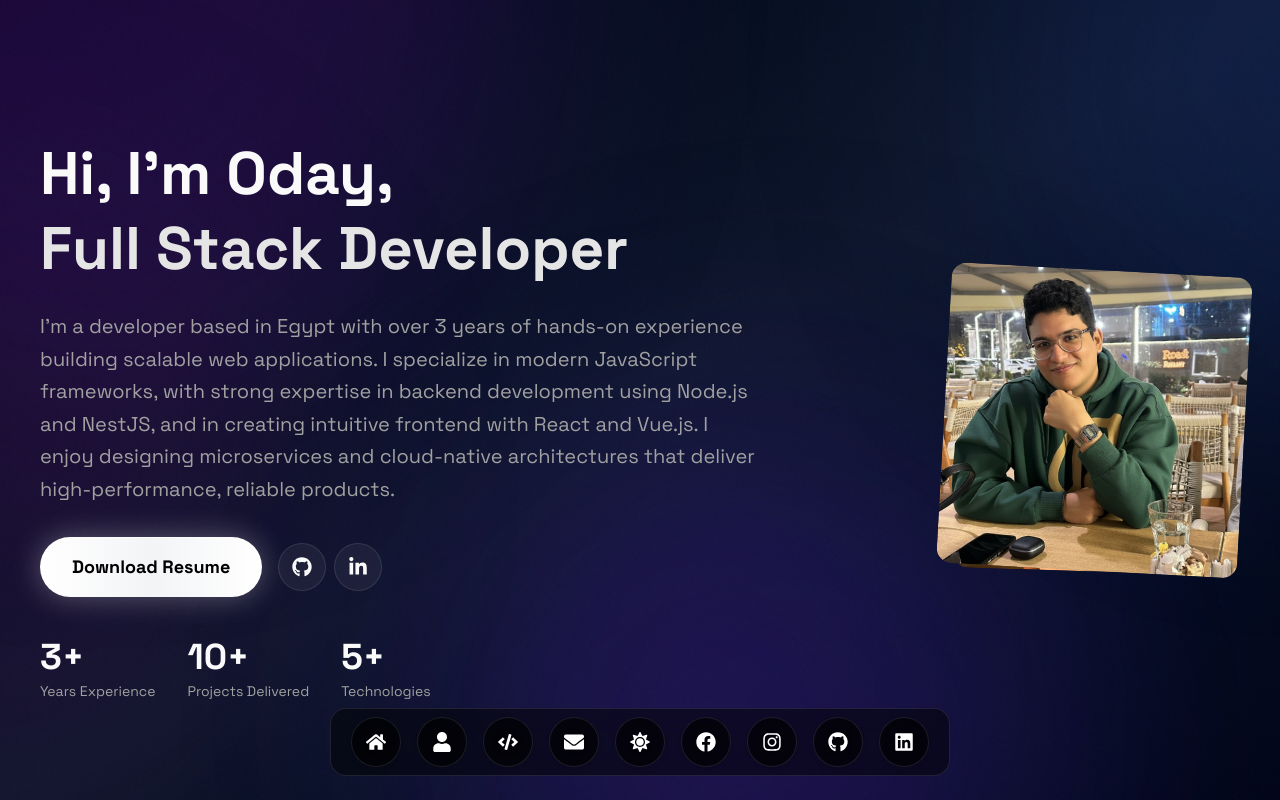
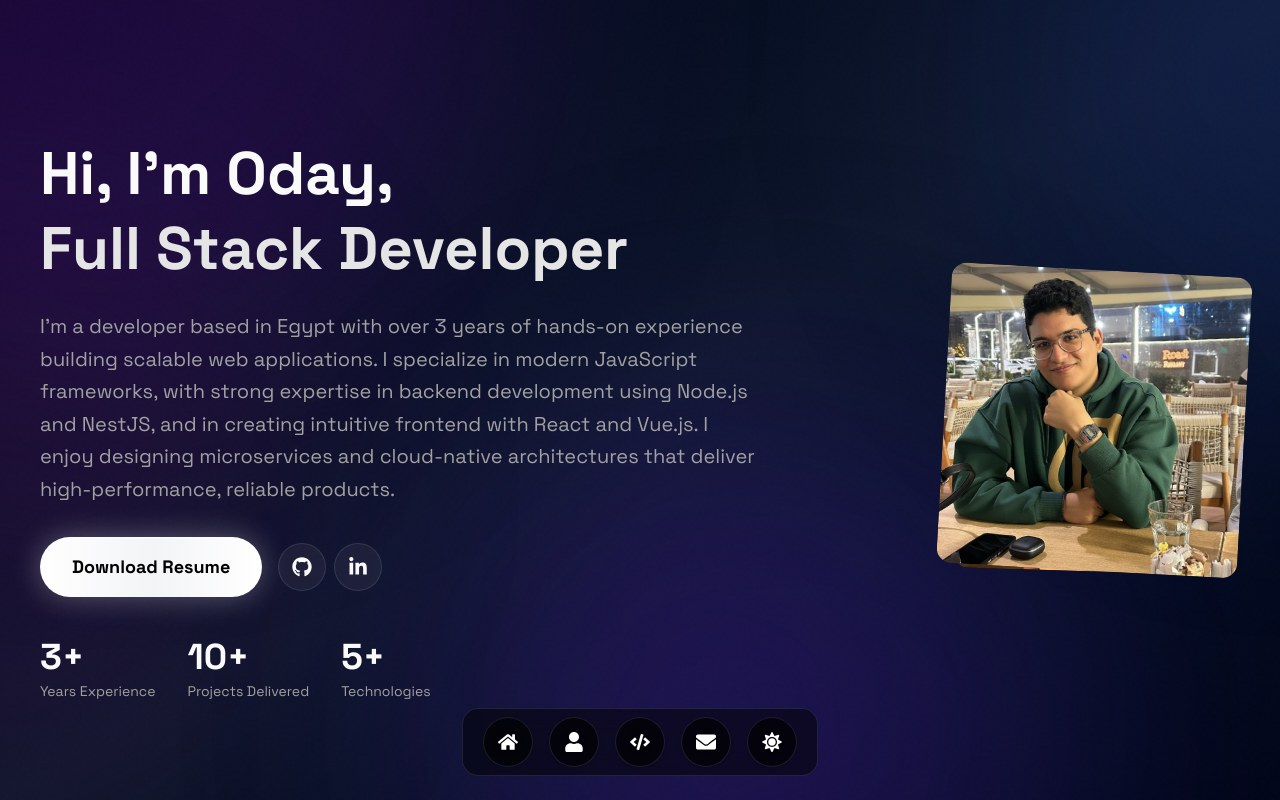
Before and after one commit to AKira0169/portfolio-oday-tarek, a React (Vite) app: page /#/ in a window 1280 px wide. Shown: the top 800 px of the page. Built offline with nearby package versions, Linux system fonts and the light colour scheme.

Commit message:
feat: Add Facebook and Instagram links to Contact component

```diff
--- a/src/components/Contact.tsx
+++ b/src/components/Contact.tsx
@@ -1,4 +1,4 @@
-import { FaGithub, FaLinkedinIn, FaWhatsapp } from "react-icons/fa";
+import { FaGithub, FaLinkedinIn, FaWhatsapp, FaFacebook, FaInstagram } from "react-icons/fa";
 import { MdEmail } from "react-icons/md";
 
 const socialLinks = [
@@ -25,6 +25,18 @@ const socialLinks = [
     icon: <FaLinkedinIn className="h-5 w-5" />,
     href: "https://linkedin.com/in/oday-tarek",
     label: "oday-tarek",
+  },
+  {
+    name: "Facebook",
+    icon: <FaFacebook className="h-5 w-5" />,
+    href: "https://www.facebook.com/odayterk",
+    label: "odayterk",
+  },
+  {
+    name: "Instagram",
+    icon: <FaInstagram className="h-5 w-5" />,
+    href: "https://www.instagram.com/akira0169/",
+    label: "akira0169",
   },
 ];
 
--- a/src/components/layout/Header.tsx
+++ b/src/components/layout/Header.tsx
@@ -3,10 +3,6 @@ import { useEffect, useState } from "react";
 import {
   FaEnvelope,
   FaHome,
-  FaFacebook,
-  FaInstagram,
-  FaGithub,
-  FaLinkedin,
   FaSun,
   FaMoon,
   FaUser,
@@ -87,34 +83,6 @@ const Header = () => {
       onClick: toggleTheme,
       className: "bg-white/50 backdrop-blur-md border border-black/10 hover:bg-white/80 dark:bg-black/50 dark:border-white/10 dark:hover:bg-black/70",
     },
-
-    // Social links (open in new tab)
-    {
-      icon: <FaFacebook className="text-black dark:text-white" />,
-      label: "Facebook",
-      onClick: () => window.open("https://www.facebook.com/odayterk", "_blank"),
-      className: "bg-white/50 backdrop-blur-md border border-black/10 hover:bg-white/80 dark:bg-black/50 dark:border-white/10 dark:hover:bg-black/70",
-    },
-    {
-      icon: <FaInstagram className="text-black dark:text-white" />,
-      label: "Instagram",
-      onClick: () =>
-        window.open("https://www.instagram.com/akira0169/", "_blank"),
-      className: "bg-white/50 backdrop-blur-md border border-black/10 hover:bg-white/80 dark:bg-black/50 dark:border-white/10 dark:hover:bg-black/70",
-    },
-    {
-      icon: <FaGithub className="text-black dark:text-white" />,
-      label: "GitHub",
-      onClick: () => window.open("https://github.com/AKira0169", "_blank"),
-      className: "bg-white/50 backdrop-blur-md border border-black/10 hover:bg-white/80 dark:bg-black/50 dark:border-white/10 dark:hover:bg-black/70",
-    },
-    {
-      icon: <FaLinkedin className="text-black dark:text-white" />,
-      label: "LinkedIn",
-      onClick: () =>
-        window.open("https://www.linkedin.com/in/odaytarek/", "_blank"),
-      className: "bg-white/50 backdrop-blur-md border border-black/10 hover:bg-white/80 dark:bg-black/50 dark:border-white/10 dark:hover:bg-black/70",
-    },
   ];
 
   return (
```
